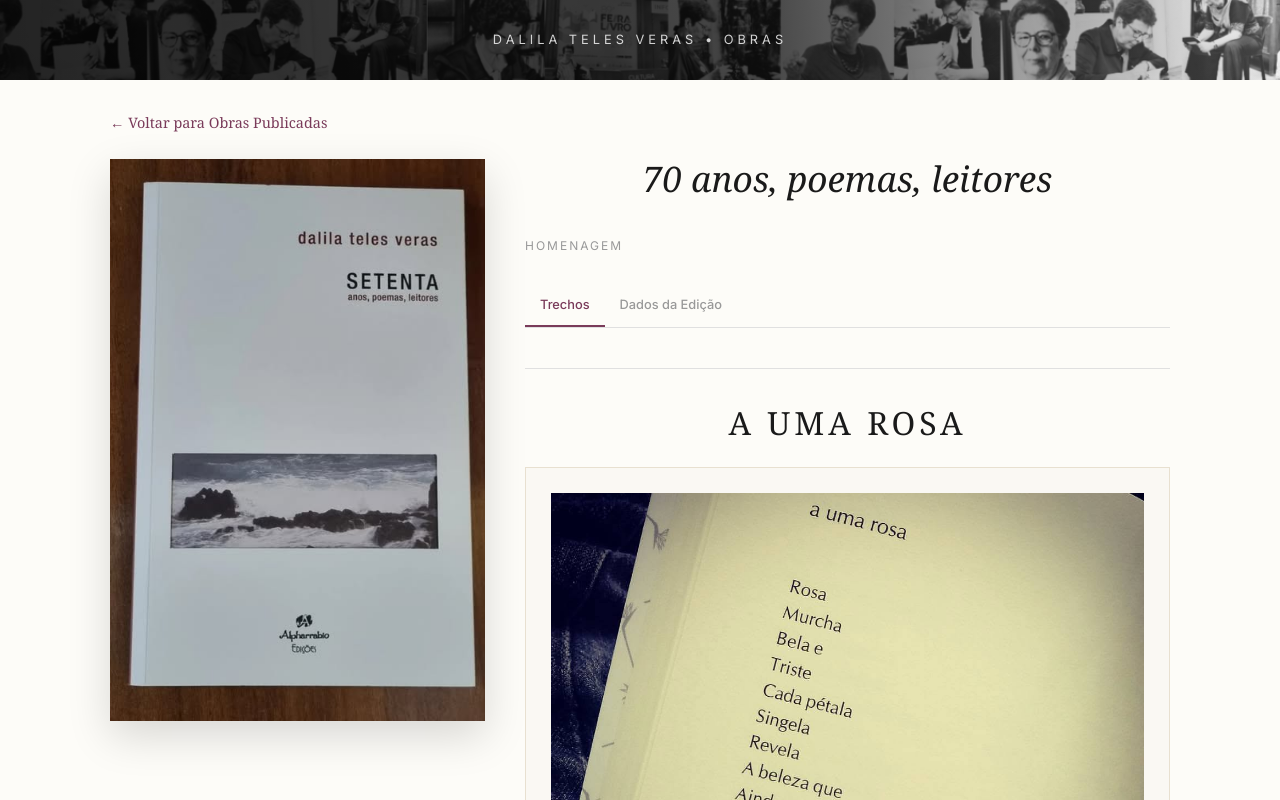
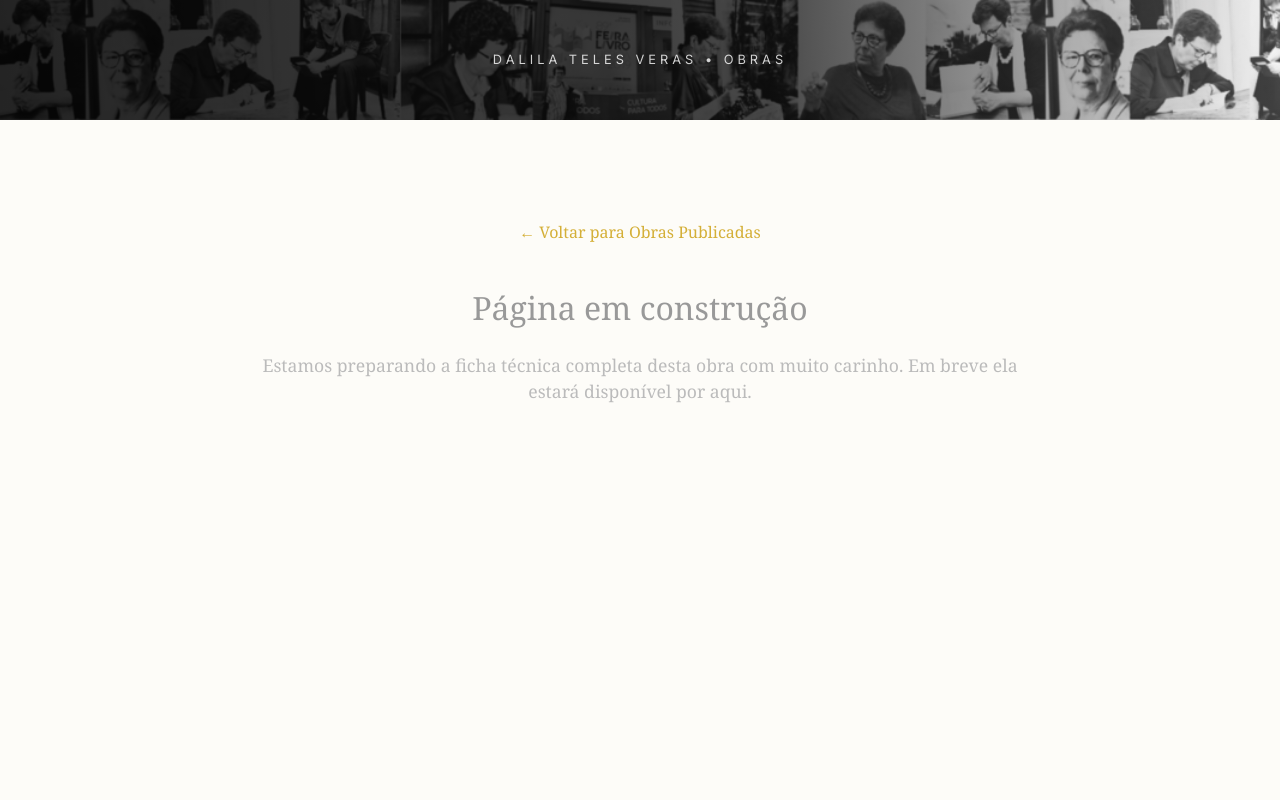
Before and after one commit to telesverasdalila-spec/dalilapoeta, a Next.js app: page /obra/70-anos-poemas-leitores in a window 1280 px wide. Shown: the top 800 px of the page. Built offline with nearby package versions, Linux system fonts and the light colour scheme.

Commit message:
ajuste página Setenta anos

```diff
--- a/src/app/components/SecaoObras.tsx
+++ b/src/app/components/SecaoObras.tsx
@@ -15,7 +15,7 @@
   { titulo: "fuga e urgências", ano: 2022, descricao: "Alpharrabio Edições", tipo: "Livro" },
   { titulo: "Tempo em Fúria", ano: 2019, descricao: "SP: Alpharrabio Edições", tipo: "Livro" },
   { titulo: "A Mulher Antiga", ano: 2017, descricao: "Coleção PerVersas", tipo: "Livro" },
-  { titulo: "70 anos poemas leitores", ano: 2016, descricao: "SP: Alpharrabio Edições", tipo: "Livro" },
+  { titulo: "SETENTA anos, poemas, leitores", ano: 2016, descricao: "SP: Alpharrabio Edições", tipo: "Livro", slug: "setenta-anos-poemas-leitores" },
   { titulo: "Solidões da Memória", ano: 2015, descricao: "Dobra e Alpharrabio Edições", tipo: "Livro" },
   { titulo: "Estranhas Formas de Vida", ano: 2013, descricao: "Dobra e Alpharrabio Edições", tipo: "Livro" },
   { titulo: "Retratos Falhados", ano: 2008, descricao: "Editora Escrituras", tipo: "Livro" },
@@ -325,7 +325,7 @@
                     </p>
                     {tabAtiva === "obras" && (
                       <Link
-                        href={`/obra/${obra.titulo?.toLowerCase().normalize("NFD").replace(/[\u0300-\u036f]/g, "").replace(/[\s–—()]+/g, '-')}`}
+                        href={`/obra/${obra.slug || obra.titulo?.toLowerCase().normalize("NFD").replace(/[\u0300-\u036f]/g, "").replace(/[\s–—()]+/g, '-')}`}
                         style={{ display: 'inline-block', marginTop: '10px', fontFamily: "'Inter', sans-serif", fontSize: '0.85rem', fontWeight: '500', color: '#7a3b5a', textDecoration: 'none', borderBottom: '1px solid transparent', transition: 'all 0.3s ease', paddingBottom: '1px' }}
                         onMouseOver={(e) => e.currentTarget.style.borderBottomColor = '#7a3b5a'}
                         onMouseOut={(e) => e.currentTarget.style.borderBottomColor = 'transparent'}
--- a/src/app/obra/[id]/ConteudoObra.tsx
+++ b/src/app/obra/[id]/ConteudoObra.tsx
@@ -75,7 +75,7 @@
 import dadosCaixaPoeticas from "./caixa-poeticas/dados.json";
 import dadosMarielleDalila from "./marielle-dalila/dados.json";
 import dadosVestigios from "./vestigios/dados.json";
-import dados70Anos from "./70-anos-poemas-leitores/dados.json";
+import dados70Anos from "./setenta-anos-poemas-leitores/dados.json";
 import dadosPontos from "./pontos/dados.json";
 import dadosFugaEUrgencias from "./fuga-e-urgencias/dados.json";
 import dadosDiuturnos from "./diuturnos/dados.json";
@@ -113,7 +113,7 @@
   "caixa-poeticas": dadosCaixaPoeticas,
   "marielle-dalila": dadosMarielleDalila,
   "vestigios": dadosVestigios,
-  "70-anos-poemas-leitores": dados70Anos,
+  "setenta-anos-poemas-leitores": dados70Anos,
   "pontos": dadosPontos,
   "fuga-e-urgencias": dadosFugaEUrgencias,
   "diuturnos": dadosDiuturnos
@@ -224,6 +224,11 @@
                 <h1 style={{ fontSize: "2.2rem", lineHeight: "1.1", margin: "0 0 10px 0", color: "#1a1a1a", fontStyle: "italic" }}>
                   {livro.titulo}
                 </h1>
+                {livro.subtitulo && (
+                  <p style={{ fontFamily: "'Inter', sans-serif", fontSize: "0.95rem", letterSpacing: "1px", color: "#666", margin: "0 0 12px 0" }}>
+                    {livro.subtitulo}
+                  </p>
+                )}
               </div>
 
               <p style={{ fontFamily: "'Inter', sans-serif", fontSize: "0.75rem", letterSpacing: "2px", color: "#999", textTransform: "uppercase", marginBottom: "30px" }}>{livro.genero}</p>
--- a/src/app/obra/[id]/70-anos-poemas-leitores/dados.json
+++ b/src/app/obra/[id]/setenta-anos-poemas-leitores/dados.json
@@ -1,10 +1,11 @@
 {
-  "titulo": "70 anos, poemas, leitores",
-  "subtitulo": "",
+  "titulo": "SETENTA",
+  "subtitulo": "anos, poemas, leitores",
   "genero": "Homenagem",
   "ano": 2016,
   "capa": "/imagens/obras-publicadas/poesia/70-anos-poemas-leitores.jpg",
   "status_catalogo": "esgotado",
+  "sobre": "Poemas escolhidos por 70 leitores, para celebrar os 70 anos da autora em 2016. Amigos, artistas, leitores e escritores, fazem a curadoria da antologia que resulta numa obra que convida para navegar no mundo poético de Dalila, que à época, contava com os quinze títulos publicados.",
   "dados": [
     {
       "label": "Ano",
@@ -17,10 +18,6 @@
     {
       "label": "Editora",
       "valor": "Alpharrabio Edições, SP"
-    },
-    {
-      "label": "Sobre",
-      "valor": "Antologia de poemas escolhidos por 70 leitores, dentre os quinze títulos de livros de poesia publicados por Dalila Teles Veras, ao longo de trinta e quatro anos."
     }
   ],
   "trechos": [
```
Also changed, not shown: LEIA-ME.txt.
